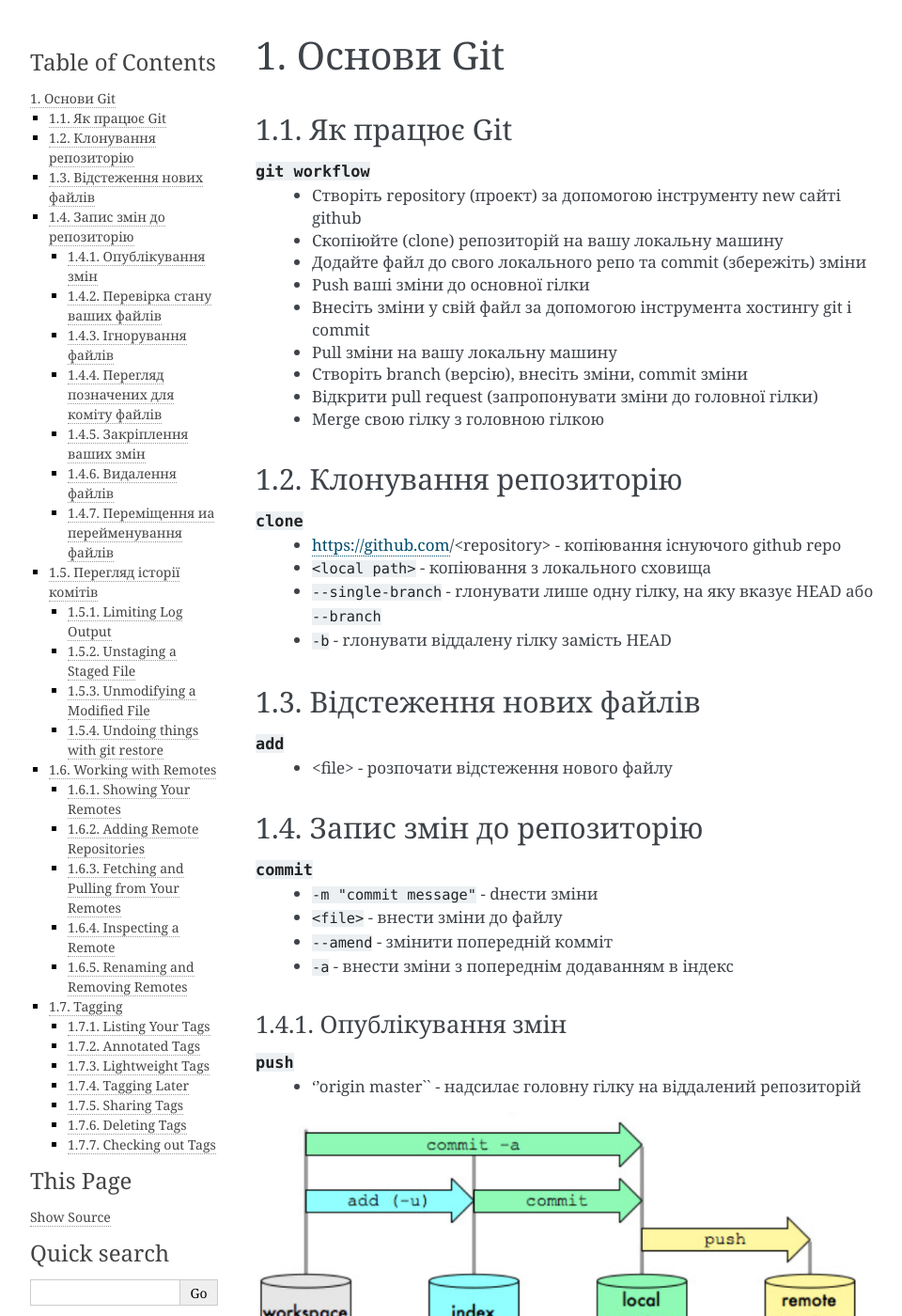
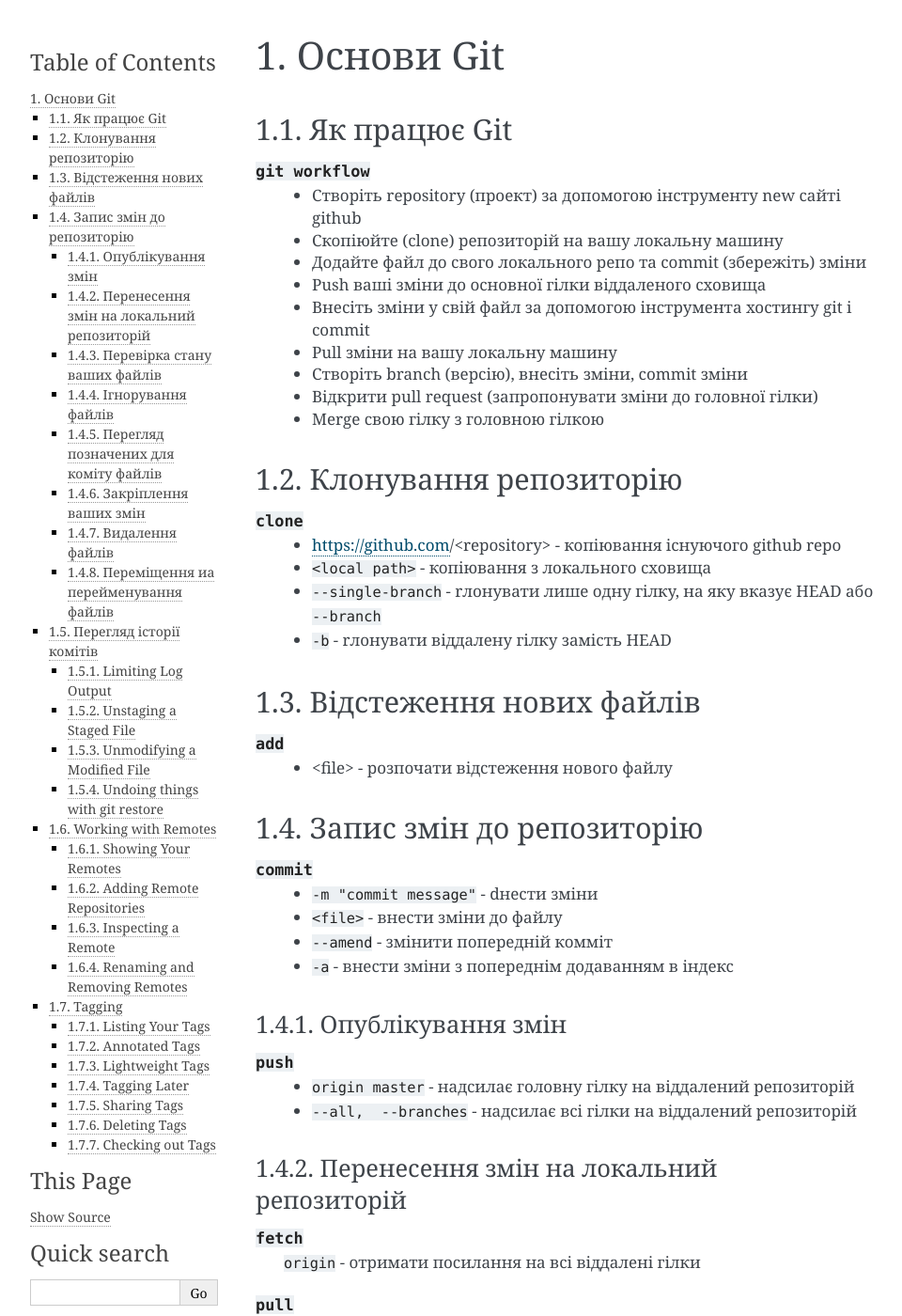
Before and after one commit to lsv62/Git, a Sphinx documentation site: the page built from source/git.rst, in a window 1280 px wide and 1400 px high. Shown: the whole window at 94% size, without its empty margins (148-1108 px from the left). Built offline with Sphinx 7.4.7, drawn with Linux system fonts in a browser that asks for light colours; some of the changed text lies outside the part shown.

Commit message:
fetch-pull

```diff
--- a/source/git.rst
+++ b/source/git.rst
@@ -10,7 +10,7 @@
         * Створіть repository (проект) за допомогою інструменту new сайті github
         * Скопіюйте (clone) репозиторій на вашу локальну машину
         * Додайте файл до свого локального репо та commit (збережіть) зміни
-        * Push ваші зміни до основної гілки
+        * Push ваші зміни до основної гілки віддаленого сховища
         * Внесіть зміни у свій файл за допомогою інструмента хостингу git і commit
         * Pull зміни на вашу локальну машину
         * Створіть branch (версію), внесіть зміни, commit зміни
@@ -53,7 +53,19 @@
 .. glossary::
 
     ``push``
-        * ''origin master`` - надсилає головну гілку на віддалений репозиторій
+        * ``origin master`` - надсилає головну гілку на віддалений репозиторій
+        * ``--all,  --branches`` - надсилає всі гілки на віддалений репозиторій
+
+Перенесення змін на локальний репозиторій
+~~~~~~~~~~~~~~~~~~~~~~~~~~~~~~~~~~~~~~~~~~~~~
+
+.. glossary::
+
+    ``fetch``
+        ``origin`` - отримати посилання на всі віддалені гілки
+
+    ``pull``
+        отримати та об’єднати віддалену гілку з поточною гілкою
 
 .. image:: _static/Transport-command.png
 
@@ -222,16 +234,6 @@ Adding Remote Repositories
     ``remote add <shortname> <url>``
         add  a  new  remote  Git repository as a shortname you can reference easily
 
-Fetching and Pulling from Your Remotes
-~~~~~~~~~~~~~~~~~~~~~~~~~~~~~~~~~~~~~~
-
-.. glossary::
-
-    ``fetch origin``
-        download references to all the branches from remote to merge in or inspect
-
-    ``pull``
-        fetch and merge remote branch to your current branch
 
 
 Inspecting a Remote
```
